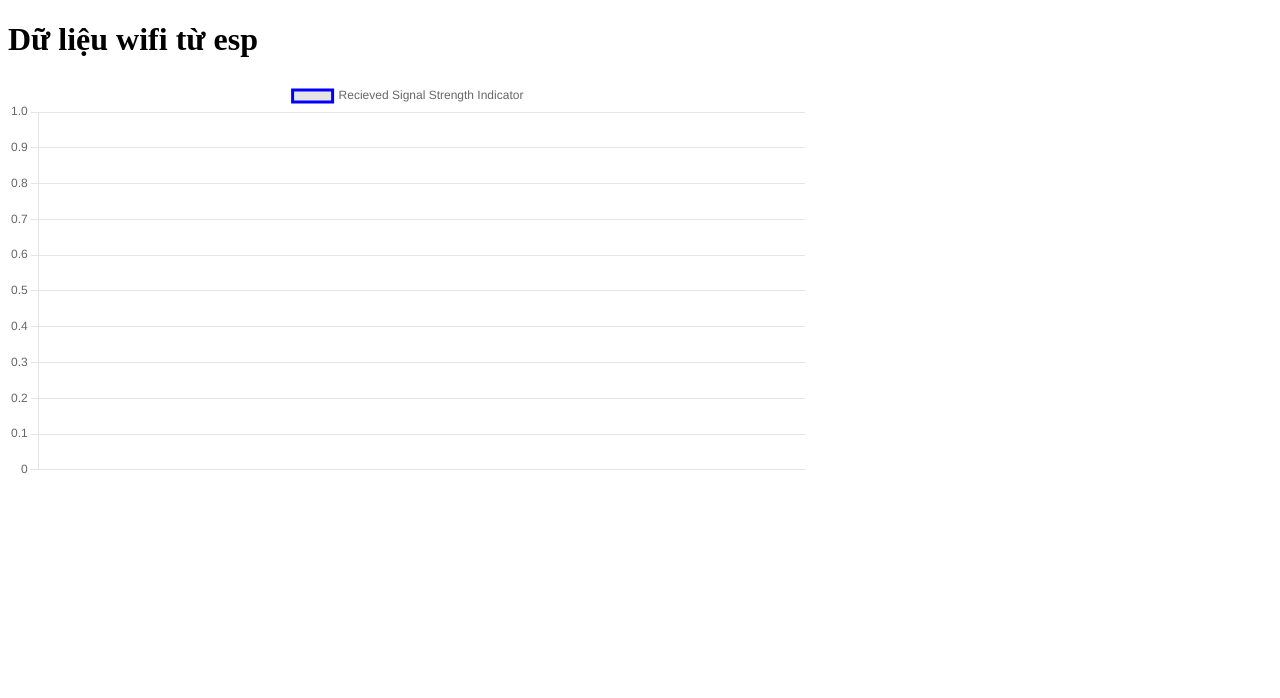
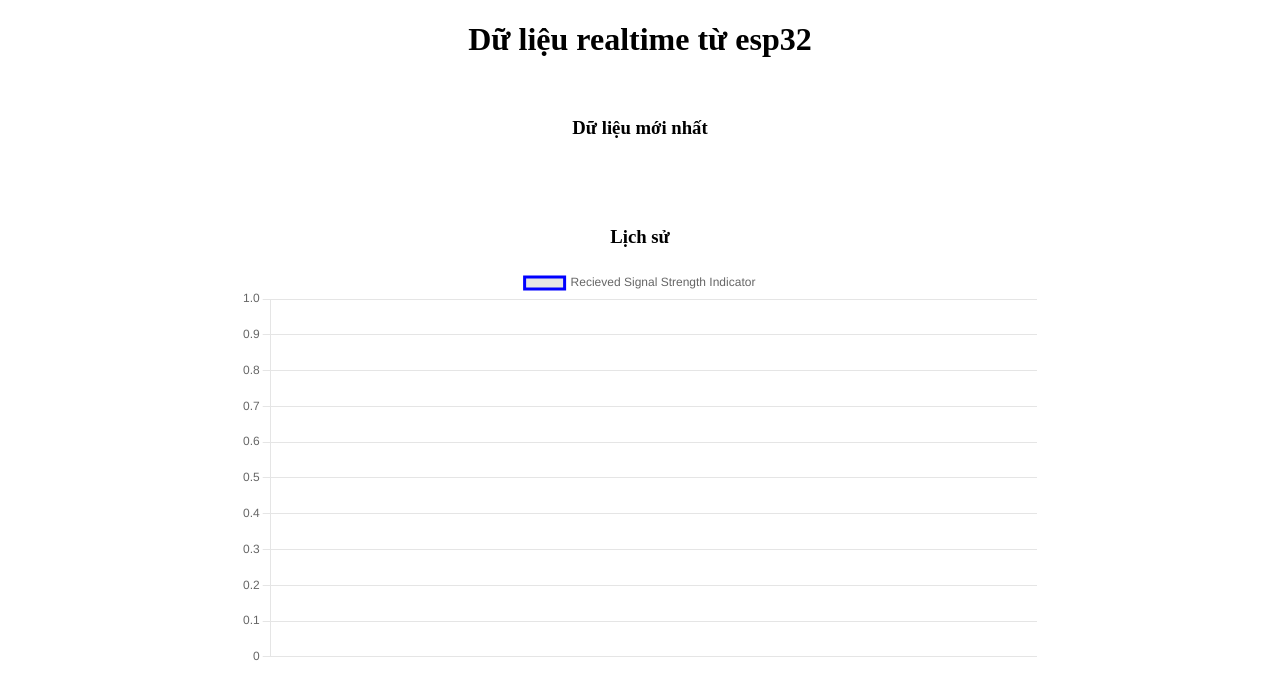
Before and after one commit to Dan9Gooseman/water-my-plant, a website: page wmp-server/src/public/index.html in a window 1280 px wide. Drawn offline with nearby package versions, Linux system fonts and the light colour scheme; no server answers.

Commit message:
[upd]: UI updates

```diff
--- a/wmp-server/src/public/client.js
+++ b/wmp-server/src/public/client.js
@@ -40,10 +40,10 @@ socket.on("wifi-data", (data) => {
 
 function addData(data) {
     const item = document.createElement("li");
-    item.innerText = `[${new Date(data.time).toLocaleTimeString()}] | SSID: ${data.ssid} | RSSI: ${data.rssi * (-1)}}]`;
+    item.innerText = `[${new Date(data.time).toLocaleString()}] | RSSI: -${data.rssi} dBm`;
     list.prepend(item);
 
-    if (list.children.length > 10) list.removeChild(list.lastChild);
+    if (list.children.length > 1) list.removeChild(list.lastChild);
 
     labels.push(new Date(data.time).toLocaleTimeString());
     rssiData.push(data.rssi);
--- a/wmp-server/src/public/index.html
+++ b/wmp-server/src/public/index.html
@@ -10,15 +10,32 @@
     <style>
         .chart-container {
             width:100%;
+            max-width: 1000px;
             height: 400px;
+            display: flex;
+            justify-content: center;
+        }
+        .headline{
+            text-align: center;
+        }
+        .container {
+            display: flex;
+            flex-direction: column;
+            align-items: center;
         }
     </style>
 </head>
 <body>
-    <h1>Dữ liệu wifi từ esp</h1>
-    <ul id="wifi-list"></ul>
-    <div class="chart-container">
-        <canvas id="wifi-chart" class="wifi-chart"></canvas>
+    <h1 class="headline">Dữ liệu realtime từ esp32</h1>
+    <br>
+    <div class="container">
+        <h3>Dữ liệu mới nhất</h3>
+        <ul id="wifi-list"></ul>
+        <br>
+        <h3>Lịch sử</h3>
+        <div class="chart-container">
+            <canvas id="wifi-chart" class="wifi-chart"></canvas>
+        </div>
     </div>
     <script src="/client.js"></script>
 </body>
```
Also changed, not shown: wmp-server/src/public/icons8-garden-16.png (deleted).
